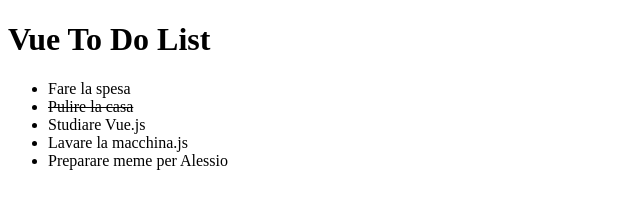
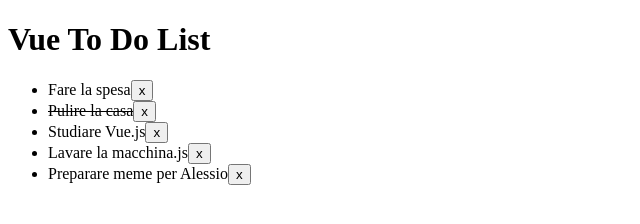
Before and after one commit to marcosfuentes94/vue-todolist, a plain HTML site: page index.html in a window 1280 px wide. Shown: the whole page, without its empty margins (0-640 px from the left). Drawn offline with nearby package versions, Linux system fonts and the light colour scheme.

Commit message:
milestone 2 completato

```diff
--- a/index.html
+++ b/index.html
@@ -16,6 +16,7 @@
       <ul>
         <li v-for="todo in todos" :key="todo.id">
           <span :style="{ 'text-decoration': todo.done ? 'line-through' : 'none' }">{{ todo.text }}</span>
+          <button @click="removeTodo(todo.id)">x</button>
         </li>
       </ul>
     </div>
--- a/script.js
+++ b/script.js
@@ -9,7 +9,12 @@ const app = Vue.createApp({
           { id: 6, text: 'Preparare meme per Alessio', done: false },
         ]
       }
+    },
+  methods: {
+    removeTodo(todoId) {
+      this.todos = this.todos.filter(todo => todo.id !== todoId);
     }
+  }
   });
 
   app.mount('#app');
```
